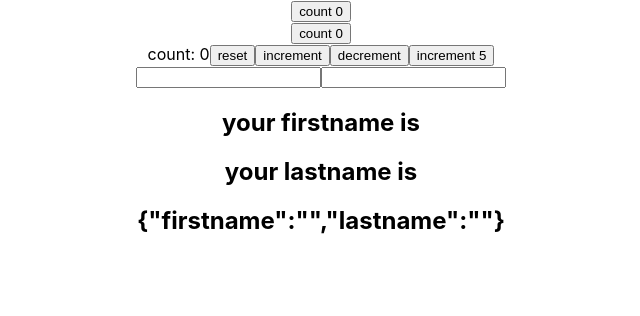
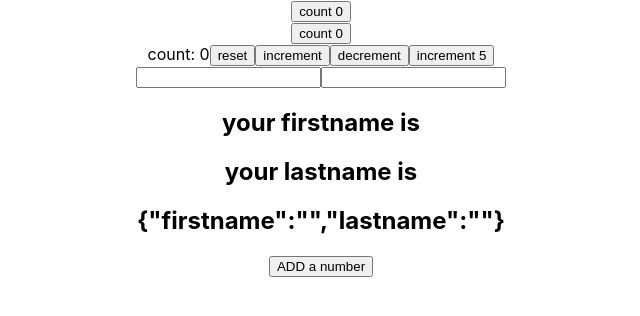
Before and after one commit to 17Abh/react-hooks, a React (Create React App) app: page / in a window 1280 px wide. Shown: the top 316 px of the page, without its empty margins (319-959 px from the left). Built offline with nearby package versions, Linux system fonts and the light colour scheme.

Commit message:
useState

```diff
--- a/src/App.js
+++ b/src/App.js
@@ -2,6 +2,7 @@
 import './App.css';
 import ClassCounter from './Components/ClassCounter';
 import HookCounter from './Components/HookCounter';
+import HookCounterFour from './Components/HookCounterFour';
 import HookCounterThree from './Components/HookCounterThree';
 import HookCounterTwo from './Components/HookCounterTwo';
 
@@ -15,6 +16,8 @@
       <HookCounterTwo />
 
       <HookCounterThree />
+
+      <HookCounterFour />
     </div>
   );
 }
--- /dev/null
+++ b/src/Components/HookCounterFour.js
@@ -0,0 +1,26 @@
+import React, { useState } from 'react'
+
+const HookCounterFour = () => {
+
+    const [items,setItems] = useState([])
+
+    const addItem = () => {
+        setItems([...items,{
+            id:items.length,
+            value: Math.floor(Math.random()*10) +1
+        }])
+    }
+
+    return(
+        <div>
+            <button onClick={addItem}>ADD a number</button>
+            <ul>
+                {items.map(item =>
+                    (<li key={item.id}>{item.value}</li>)
+                    )}
+            </ul>
+        </div>
+    )
+}
+
+export default HookCounterFour
```
